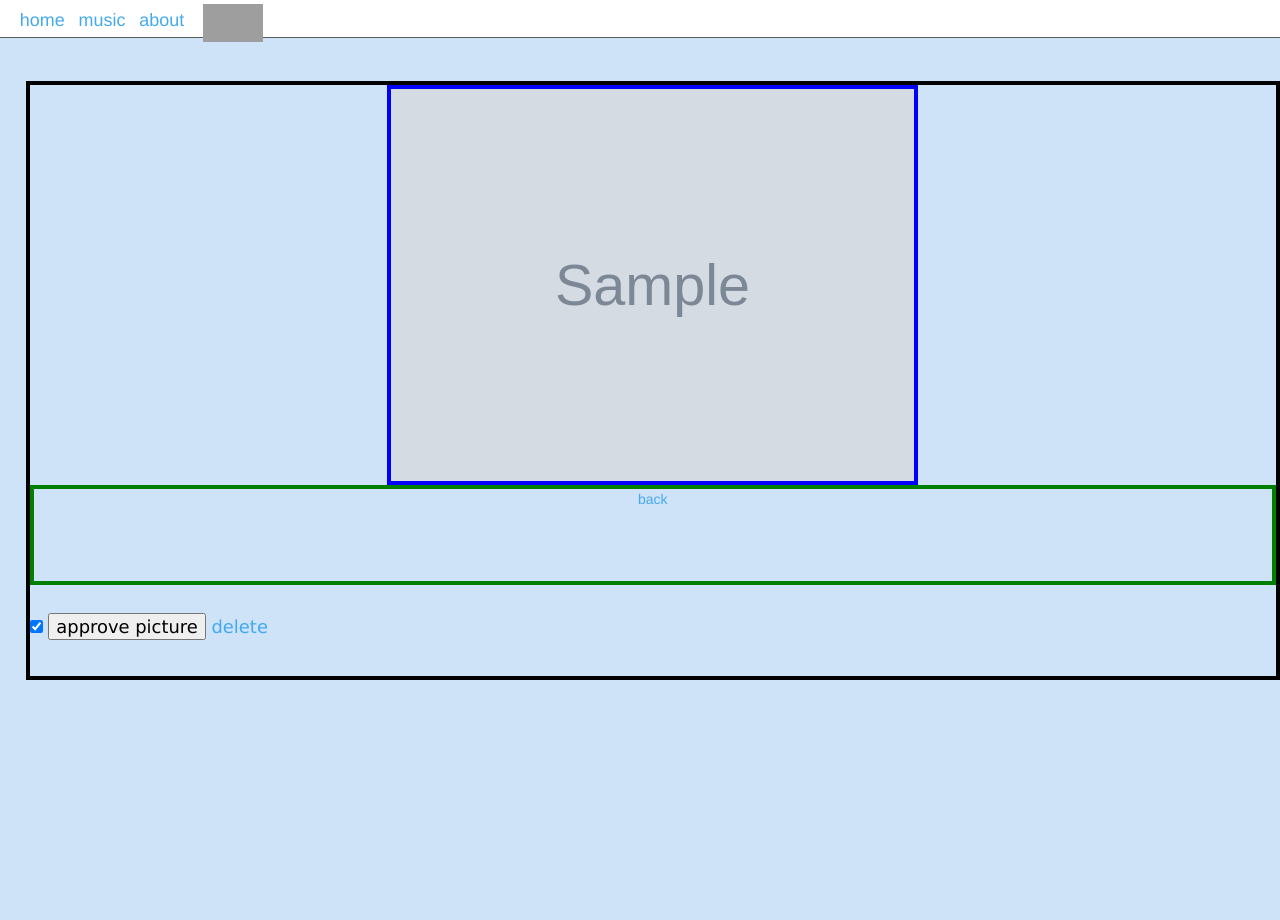
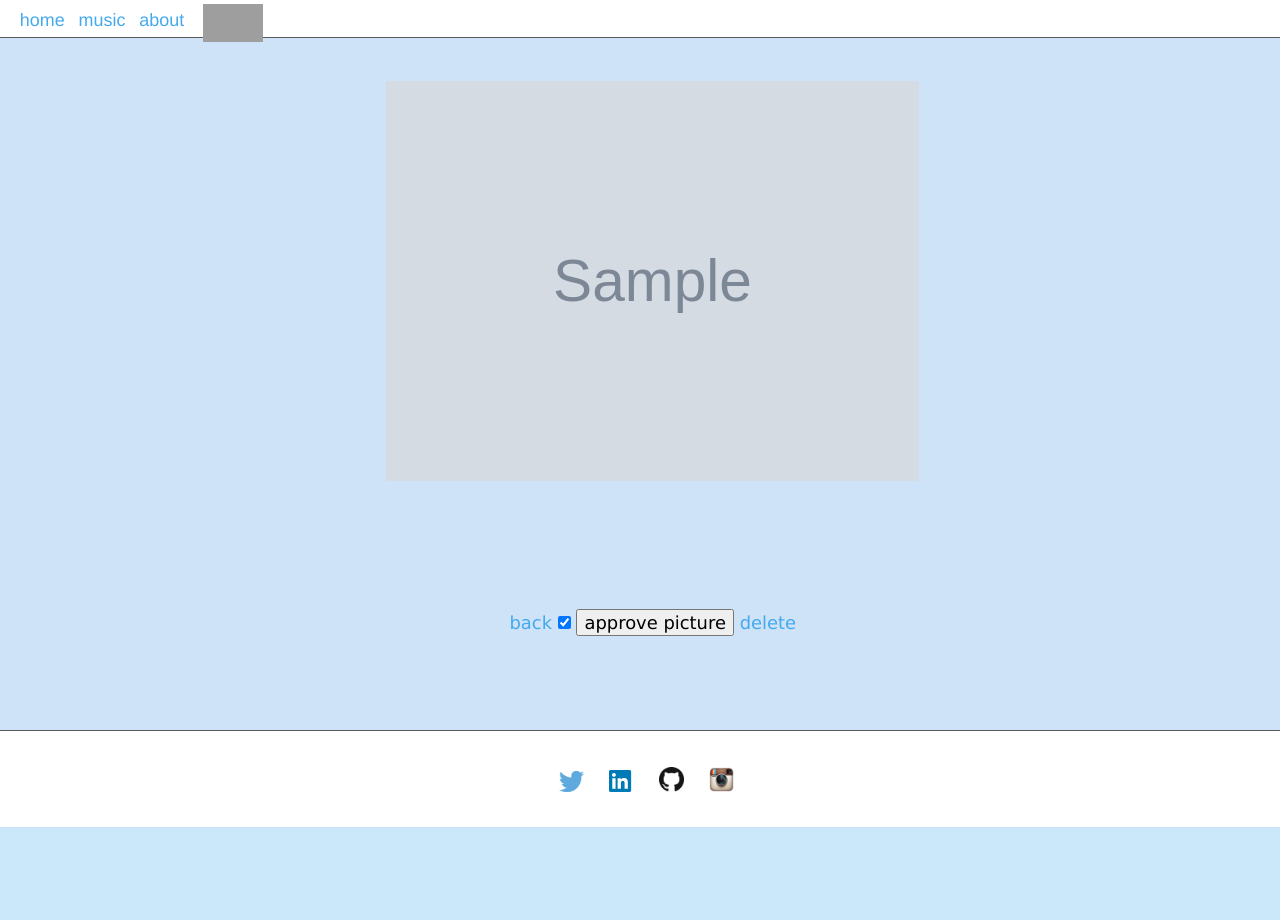
Before and after one commit to lisoviczp/phillslife, a Rails app: page /pictures/approve/1 in a window 1280 px wide. Shown: the top 920 px of the page. After the commit the page ends 827 px from the top, so only its background shows below. Run offline with Rails 7, Linux system fonts and the light colour scheme; tables that the repository leaves empty hold one stand-in row (values such as "Sample post"); grey boxes marked "Sample" are stand-in pictures; style sheets or scripts are compiled from the project's sources; parts of the project's set-up code (start-up, migrations or seed data) failed here and were passed over; some libraries are stand-ins or nearby versions; some web fonts are replaced; grey boxes are pictures that could not be loaded.

Commit message:
more pictures approved

```diff
--- a/app/views/pictures/approve.html.erb
+++ b/app/views/pictures/approve.html.erb
@@ -5,7 +5,8 @@
 	.pic-show-container-test {
 	    position: relative;
 	    width: 100%;
-	    border: 4px solid black;
+	    /*border: 4px solid black;*/
+	    text-align: center;
 	}
 
 	.pic {
@@ -17,12 +18,11 @@
 
 	    text-align:center; /* Align center inline elements */
 	    font: 0/0 a;
-	    /*border: 4px solid black;*/
 	}
 
 	.pic img{
 	    height: 400px;
-	    border: 4px solid blue;
+	    /*border: 4px solid blue;*/
 	    position: relative;
 	}
 
@@ -38,7 +38,7 @@
 		margin-left: 200px;*/
 		/*border: solid;*/
 		height: 100px;
-	    border: 4px solid green;
+	    /*border: 4px solid green;*/
 	    vertical-align: middle;
 	}
 
@@ -64,12 +64,12 @@
 <div class="pic-container">
 	<div class="pic-show-container-test">
 		<div class="pic">
-			<%= image_tag @picture.image.url %> </br>
+			<%= image_tag @picture.image.url %>
 		</div>
 
 		<p id="below-image">
-		    <%= link_to 'back', root_path %>
 			<%= simple_form_for(@picture) do |f| %>
+			    <%= link_to 'back', root_path %>
 			    <%= f.check_box :approved %>
 			    <%= f.submit 'approve picture' %>
 				<%= link_to 'delete', picture_path(@picture, :id => @picture.id), method: :delete %>
@@ -77,32 +77,6 @@
 		</p>
 
 	</div>
-
-	</br>
-	</br>
-	</br>
-	</br>
-	</br>
-	</br>
-	</br>
-	</br>
-	</br>
-	</br>
-	</br>
-	</br>
-	</br>
-	</br>
-	</br>
-	</br>
-	</br>
-	</br>
-	</br>
-	</br>
-	</br>
-	</br>
-	</br>
-	</br>
-	</br>
 	</br>
 	</br>
 	</br>
```
